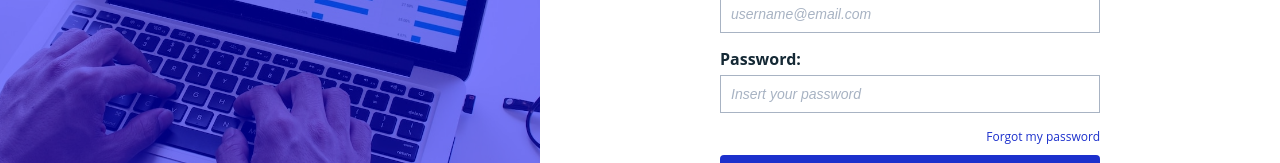
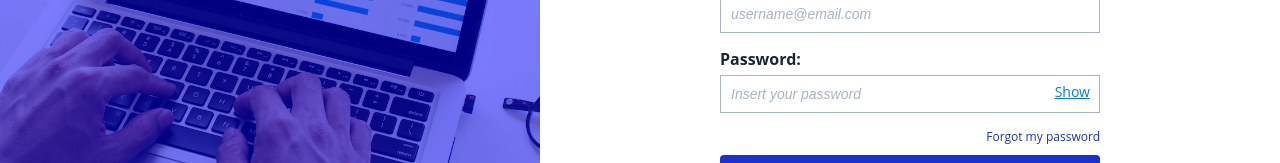
Before and after one commit to dianarocha-eqs/UNO-Onboarding, an Angular app in the folder src/client/: page /auth in a window 1280 px wide. Shown: the part 396-559 px from the top of the page. Built offline with nearby package versions, Linux system fonts and the light colour scheme.

Commit message:
minimal changes on password

```diff
--- a/src/client/src/app/auth/login-page/login-page.component.css
+++ b/src/client/src/app/auth/login-page/login-page.component.css
@@ -133,6 +133,44 @@ button:hover {
   box-shadow: 0 4px 12px rgba(0, 0, 0, 0.2);  /* Shadow effect around the button */
 }
 
+/* Specific Styles for Submit (Enter) Button */
+.submit-btn {
+  background-color: #1C30CC;
+  color: white;
+  width: 100%;
+}
+
+/* Hover Effect for Submit Button */
+.submit-btn:hover {
+  background-color: #003a8c;  /* Darken the button color when hovered */
+}
+
+/* Password wrapper to align password input and show/hide text */
+.password-wrapper {
+  display: flex;
+  align-items: center;
+  position: relative;  /* Make sure the text is correctly aligned within the box */
+}
+
+.password-wrapper input {
+  width: 100%;  /* The input field will take up the entire width */
+  padding-right: 60px;  /* Make space for the "Show/Hide" text */
+}
+
+.show-password {
+  position: absolute;
+  right: 10px;
+  cursor: pointer;
+  font-size: 14px;
+  color: #007BFF;  /* Set the color to blue */
+  text-decoration: underline;
+}
+
+.show-password:hover {
+  color: #0056b3;  /* Darker blue when hovered */
+}
+
+
 .error-message {
   color: red;
   margin-bottom: 10px;
--- a/src/client/src/app/auth/login-page/login-page.component.html
+++ b/src/client/src/app/auth/login-page/login-page.component.html
@@ -25,15 +25,24 @@
 
         <div class="form-group">
           <label for="password">Password:</label>
+          <div class="password-wrapper">
             <input
               id="password"
-            type="password"
+              type="{{ showPassword ? 'text' : 'password' }}"
               formControlName="password"
               placeholder="Insert your password"
               [ngClass]="{ 'error': loginForm.get('password')?.invalid && loginForm.get('password')?.touched }"
             />
+            <span
+              class="show-password"
+              (click)="togglePasswordVisibility()"
+            >
+              {{ showPassword ? 'Hide' : 'Show' }}
+          </span>
+          </div>
           <div *ngIf="passwordError" class="error">{{ passwordError }}</div>
         </div>
+
 
         <span class="forgot-password">Forgot my password</span>
 
--- a/src/client/src/app/auth/login-page/login-page.component.ts
+++ b/src/client/src/app/auth/login-page/login-page.component.ts
@@ -19,6 +19,8 @@ export class LoginPageComponent {
 
   /** Holds the login form */
   loginForm: FormGroup;
+  /** Boolean to toggle password visibility */
+  showPassword: boolean = false;
 
   /**
    * Constructs the LoginPageComponent.
@@ -33,6 +35,14 @@ export class LoginPageComponent {
       password: ['', [Validators.required, Validators.minLength(12)]]
     });
   }
+
+
+    /**
+   * Toggles the visibility of the password.
+   */
+    togglePasswordVisibility(): void {
+      this.showPassword = !this.showPassword;
+    }
 
 
   /**
```
Lines whose indentation alone changed are shown as unchanged.
